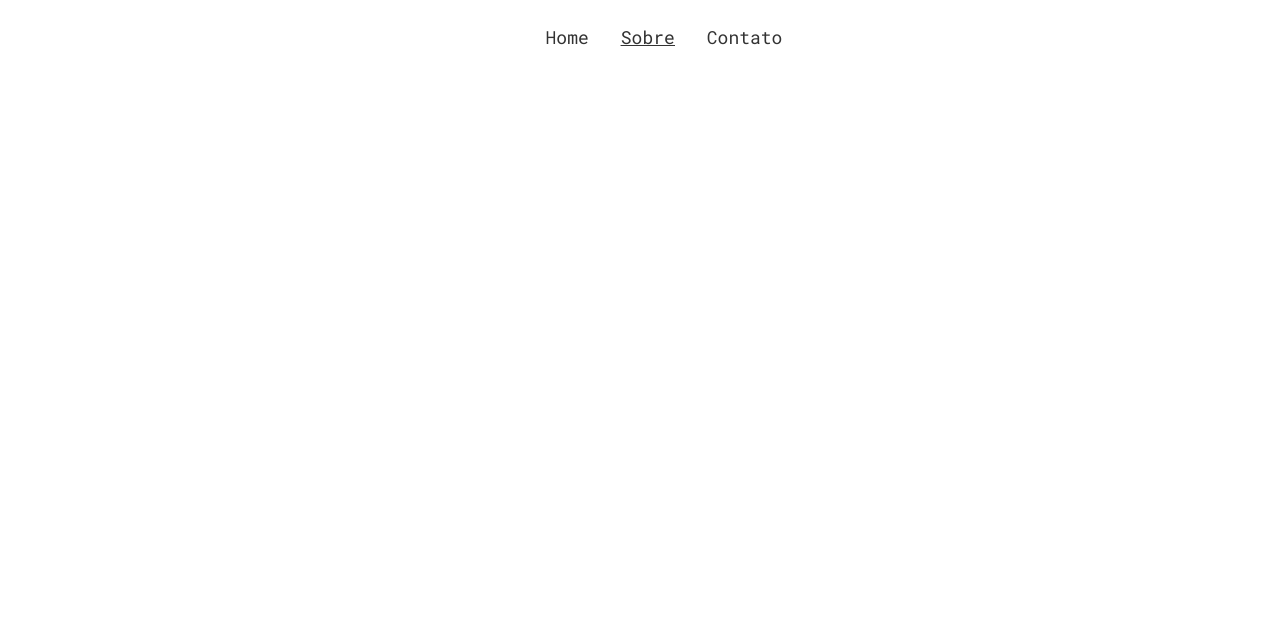
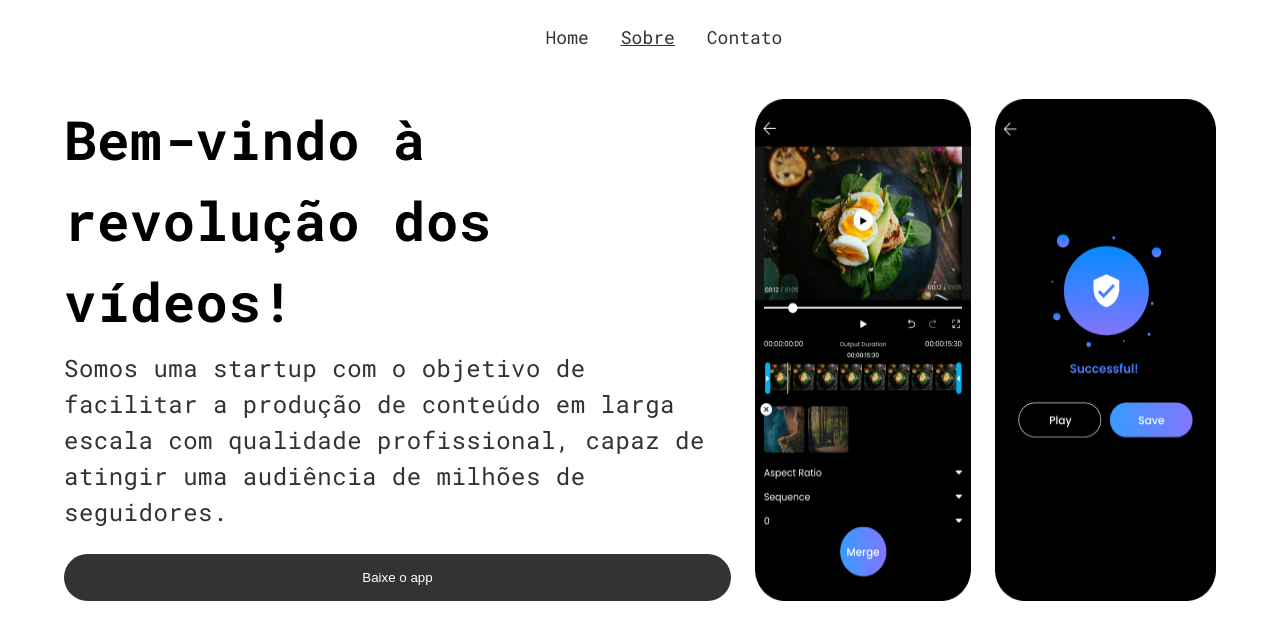
Before and after one commit to herbertdesousa/streaming-platform, a React (Vite) app: page /sobre in a window 1280 px wide. Shown: the top 640 px of the page. Built offline with nearby package versions, Linux system fonts and the light colour scheme.

Commit message:
feat(About): main

```diff
--- a/src/screens/About.jsx
+++ b/src/screens/About.jsx
@@ -1,11 +1,35 @@
 import "./About.css";
 
 import { Nav } from "../components/Nav";
+
+import AboutPhone1PNG from "../assets/about-phone-1.png";
+import AboutPhone2PNG from "../assets/about-phone-2.png";
 
 export function About() {
   return (
     <div className="wrapper">
       <Nav />
+
+      <main>
+        <div className="left">
+          <div>
+            <h1>Bem-vindo à revolução dos vídeos!</h1>
+
+            <h2>
+              Somos uma startup com o objetivo de facilitar a produção de
+              conteúdo em larga escala com qualidade profissional, capaz de
+              atingir uma audiência de milhões de seguidores.
+            </h2>
+          </div>
+
+          <button type="button" className="btn">
+            Baixe o app
+          </button>
+        </div>
+
+        <img src={AboutPhone1PNG} />
+        <img src={AboutPhone2PNG} />
+      </main>
     </div>
   );
 }
```
Also changed, not shown: src/assets/about-phone-1.png (added), src/assets/about-phone-2.png (added).
